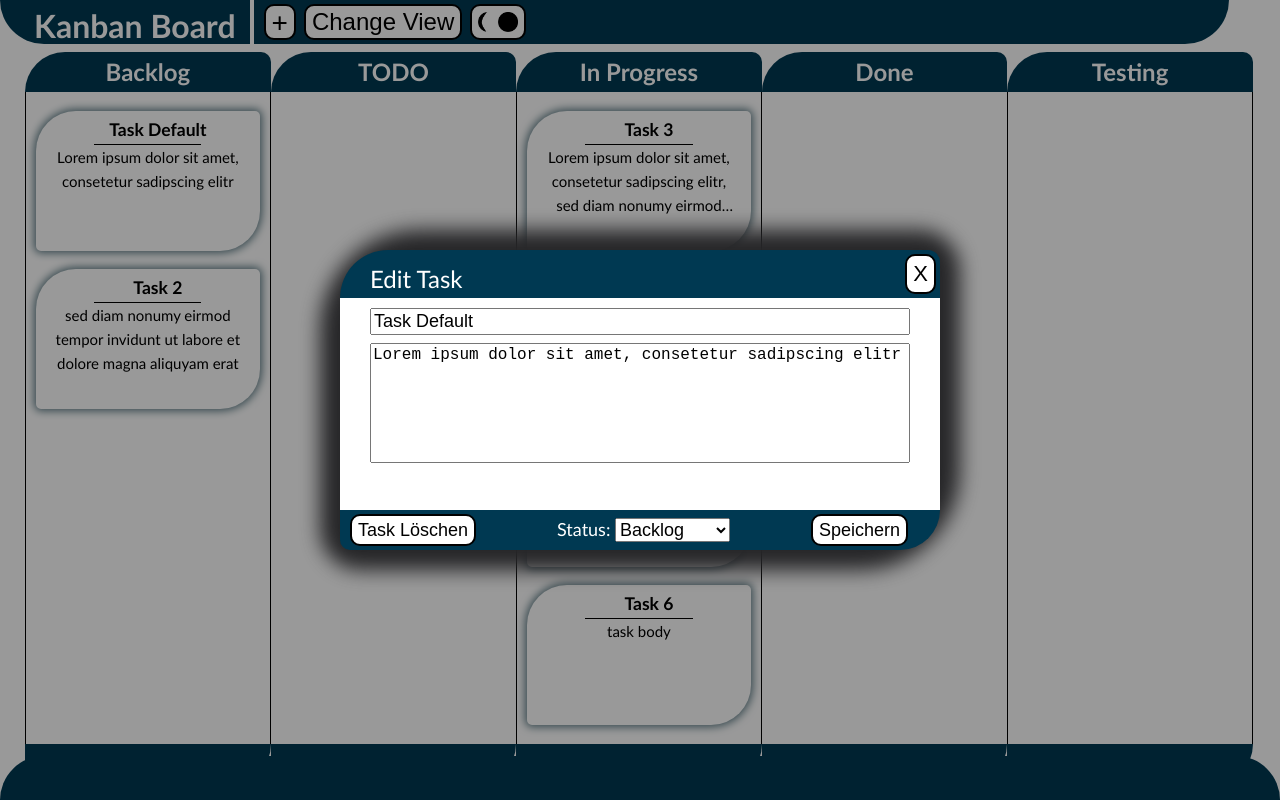
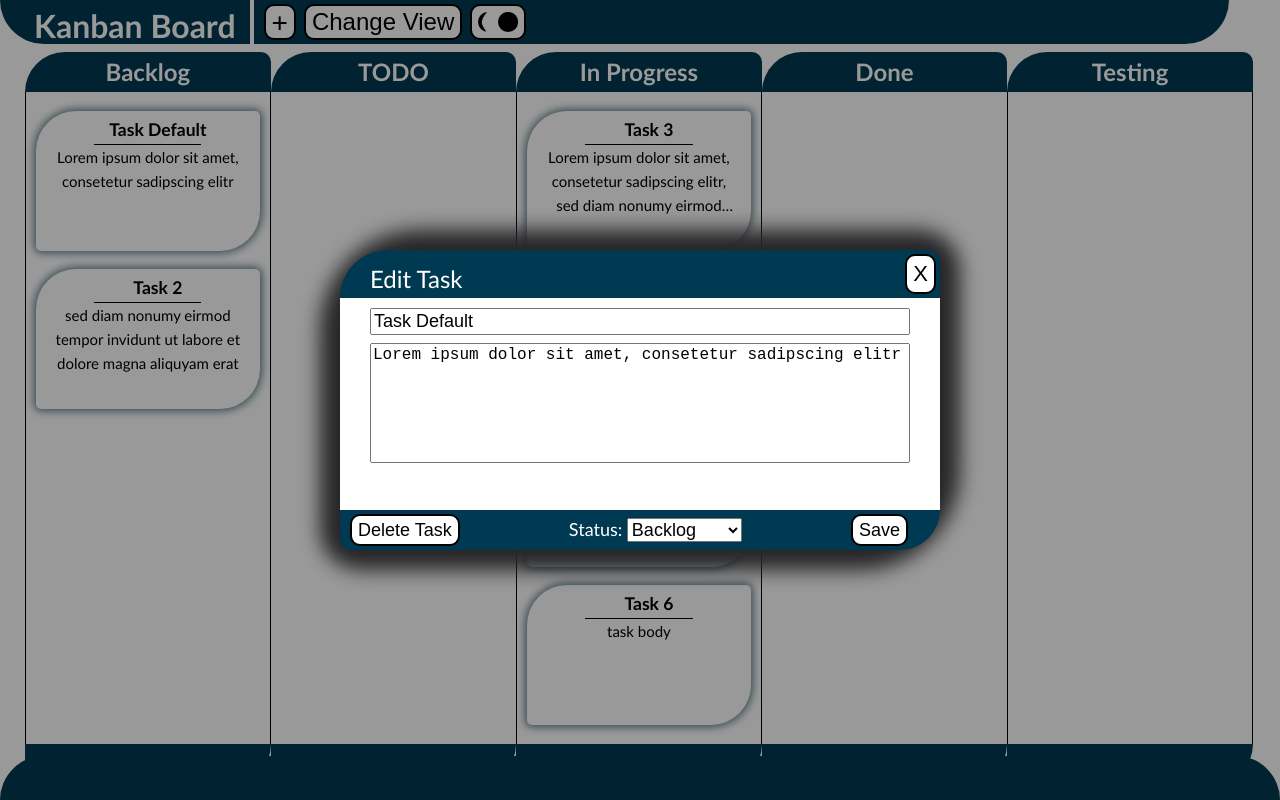
Before and after one commit to lenzloesche/kanbanboard, a Vue app: page / in a window 1280 px wide. Both pictures are taken after a click on the element 147 px from the left and 181 px from the top of the page. Built offline with nearby package versions, Linux system fonts and the light colour scheme.

Commit message:
changed from german to english

```diff
--- a/src/components/task.vue
+++ b/src/components/task.vue
@@ -10,10 +10,10 @@ export default{
 <template>
     <div class="task-el">
         <div class="task-top">
-            <div class="margin-left text-overflow"><h3 >{{ thisTask.title || "-Kein Titel-"  }}</h3></div>
+            <div class="margin-left text-overflow"><h3 >{{ thisTask.title || "-No Titel-"  }}</h3></div>
             <div class="horizontal-line"></div>
         </div>
-        <p class="textblock-overflow">{{ thisTask.body || "-Kein Body-" }}</p>
+        <p class="textblock-overflow">{{ thisTask.body || "-No Body-" }}</p>
     </div>
 </template>
 
--- a/src/components/taskNew.vue
+++ b/src/components/taskNew.vue
@@ -64,14 +64,14 @@ export default{
                 <textarea type="text" class="task-input task-input2"  v-model="localTask.body" > </textarea>
             </div>
             <div class="bottom-bar">
-                <Button @click="$emit('delete')" :buttonSize="18">Task Löschen</Button>
+                <Button @click="$emit('delete')" :buttonSize="18">Delete Task</Button>
                 <div>
                     <label for="status" class="status-size">Status: </label>
                     <select class="select-styling" v-model="localTask.column">
                         <option v-for="column in columns" :value="column">{{columnsTitle[column]}}</option>
                     </select>
                 </div>
-                <Button @click="handleSaveClick" :buttonSize="18">Speichern</Button>
+                <Button @click="handleSaveClick" :buttonSize="18">Save</Button>
             </div>
         </div>
     </div>
```
